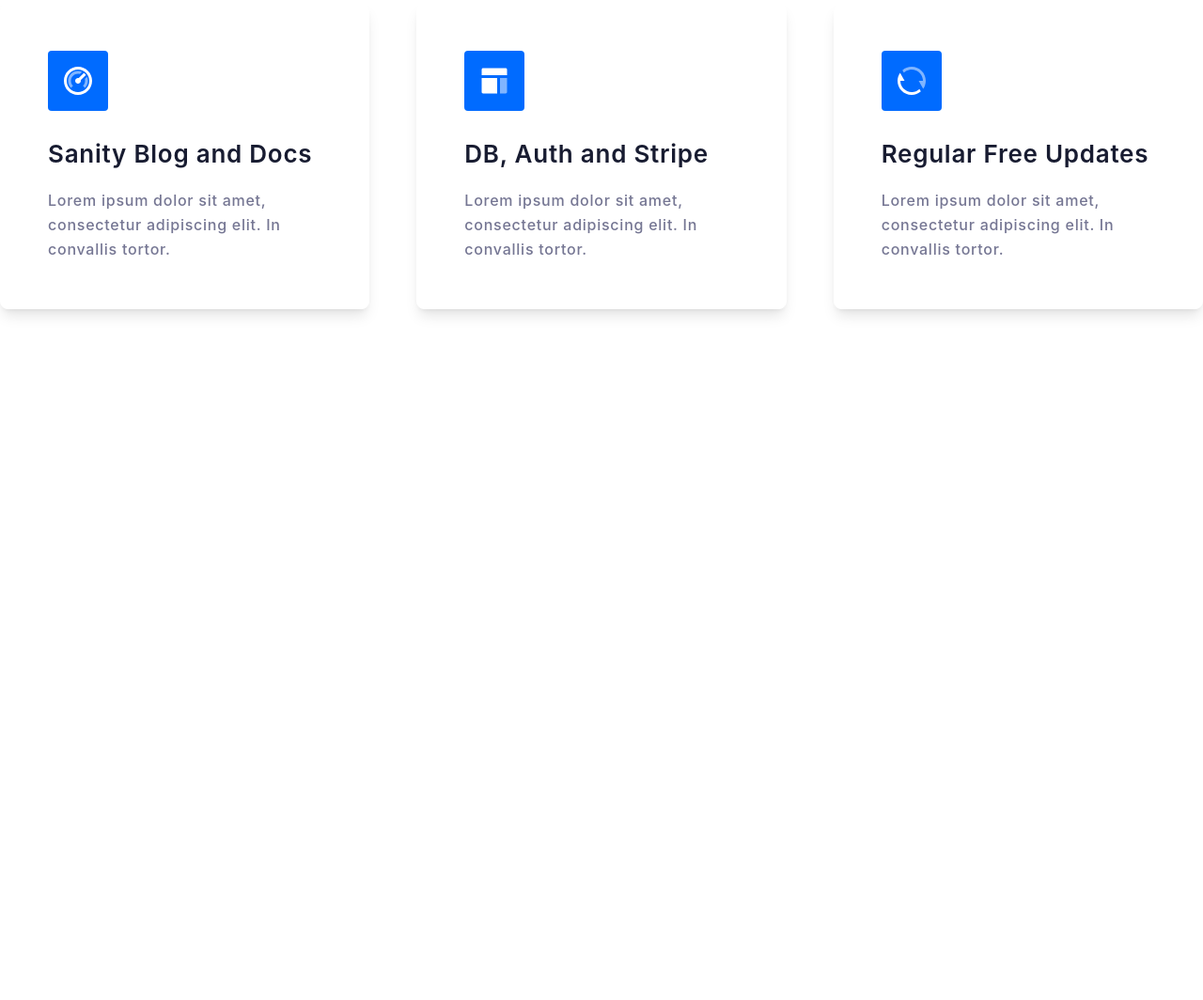
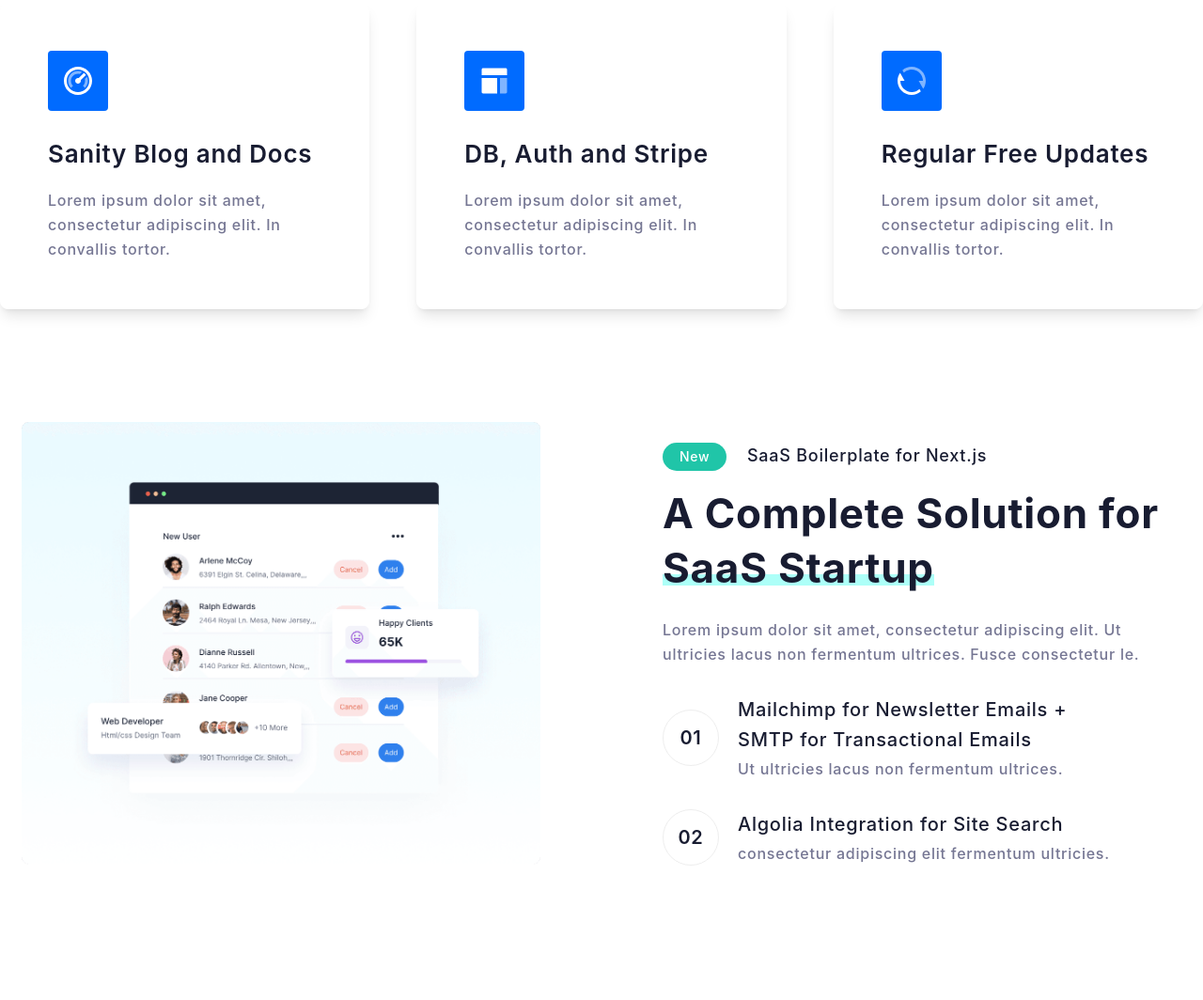
Before and after one commit to duonge12/solid-duonge12, a website: page src/index.html in a window 1280 px wide. Shown: the part 1623-2687 px from the top of the page at 94% size. Before the commit the page ends 2072 px from the top, so only its background shows below. Drawn offline with Linux system fonts and the light colour scheme.

Commit message:
finish about solution

```diff
--- /dev/null
+++ b/src/components/solution-for-startup.html
@@ -0,0 +1,68 @@
+<section class="overflow-hidden pb-20 lg:pb-25 xl:pb-30">
+	<div class="mx-auto max-w-[77.188rem] px-4 md:px-8 xl:px-0">
+		<div class="flex items-center gap-8 lg:gap-32.5">
+			<div class="relative mx-auto aspect-[588/526.5] hidden md:block md:w-1/2">
+				<img
+					alt="About"
+					class="dark:hidden"
+					src="../images/about-light-01.png"
+				/>
+				<img
+					alt="About"
+					class="hidden dark:block"
+					src="../images/about-dark-01.png"
+				/>
+			</div>
+			<div class="md:w-1/2">
+				<h4 class="sub-title text-black dark:text-white">
+					<span
+						class="mb-4 mr-4 inline-block rounded-full bg-meta px-4.5 py-1 text-white meta-title"
+					>
+						New
+					</span>
+					SaaS Boilerplate for Next.js
+				</h4>
+				<h2 class="relative mb-6 text-black dark:text-white title">
+					A Complete Solution for
+					<span class="relative inline-block about-saas-startup">
+						SaaS Startup
+					</span>
+				</h2>
+				<p>
+					Lorem ipsum dolor sit amet, consectetur adipiscing elit. Ut ultricies
+					lacus non fermentum ultrices. Fusce consectetur le.
+				</p>
+				<div class="mt-7.5 flex items-center gap-5">
+					<div
+						class="flex h-15 w-15 items-center justify-center rounded-[50%] border border-stroke border-strokedark dark:bg-blacksection"
+					>
+						<p class="text-metatitle2 font-semibold text-black dark:text-white">
+							01
+						</p>
+					</div>
+					<div class="w-3/4">
+						<h3 class="mb-0.5 text-metatitle2 text-black dark:text-white">
+							Mailchimp for Newsletter Emails + SMTP for Transactional Emails
+						</h3>
+						<p>Ut ultricies lacus non fermentum ultrices.</p>
+					</div>
+				</div>
+				<div class="mt-7.5 flex items-center gap-5">
+					<div
+						class="flex h-15 w-15 items-center justify-center rounded-[50%] border border-stroke border-strokedark dark:bg-blacksection"
+					>
+						<p class="text-metatitle2 font-semibold text-black dark:text-white">
+							02
+						</p>
+					</div>
+					<div class="w-3/4">
+						<h3 class="mb-0.5 text-metatitle2 text-black dark:text-white">
+							Algolia Integration for Site Search
+						</h3>
+						<p>consectetur adipiscing elit fermentum ultricies.</p>
+					</div>
+				</div>
+			</div>
+		</div>
+	</div>
+</section>
--- a/src/css/input.css
+++ b/src/css/input.css
@@ -16,6 +16,7 @@
 	--color-alabaster: #fbfbfb;
 	--color-zumthor: #edf5ff;
 	--color-hoverdark: #252a42;
+	--color-meta: #20c5a8;
 
 	--tw-border-opacity: 1;
 
@@ -117,10 +118,16 @@
 	line-height: 1.75rem;
 	font-weight: 600;
 }
-.banner-Nextjs {
+.text-metatitle2 {
+	font-size: 1.25rem;
+	line-height: 2rem;
+}
+.banner-Nextjs,
+.about-saas-startup {
 	position: relative;
 }
-.banner-Nextjs::before {
+.banner-Nextjs::before,
+.about-saas-startup::before {
 	content: "";
 	position: absolute;
 	bottom: 18%;
@@ -131,8 +138,12 @@
 	opacity: 1;
 	z-index: -1;
 }
-.dark .banner-Nextjs::before {
+.dark .banner-Nextjs::before,
+.dark .about-saas-startup::before {
 	background-color: #46495a;
+}
+.border-stroke {
+	border-color: rgb(238 238 238 / var(--tw-border-opacity));
 }
 .border-y-stroke {
 	border-top-color: rgb(238 238 238 / var(--tw-border-opacity));
--- a/src/index.html
+++ b/src/index.html
@@ -25,6 +25,7 @@
 				() => handleLoadComponent("components/banner.html"),
 				() => handleLoadComponent("components/brand-banner.html"),
 				() => handleLoadComponent("components/solid-feature.html"),
+				() => handleLoadComponent("components/solution-for-startup.html"),
 			]);
 		</script>
 	</body>
```
Also changed, not shown: src/css/index.css, src/images/about-dark-02.svg (added), src/images/about-light-01.png (added), src/images/about-light-02.svg (added).
